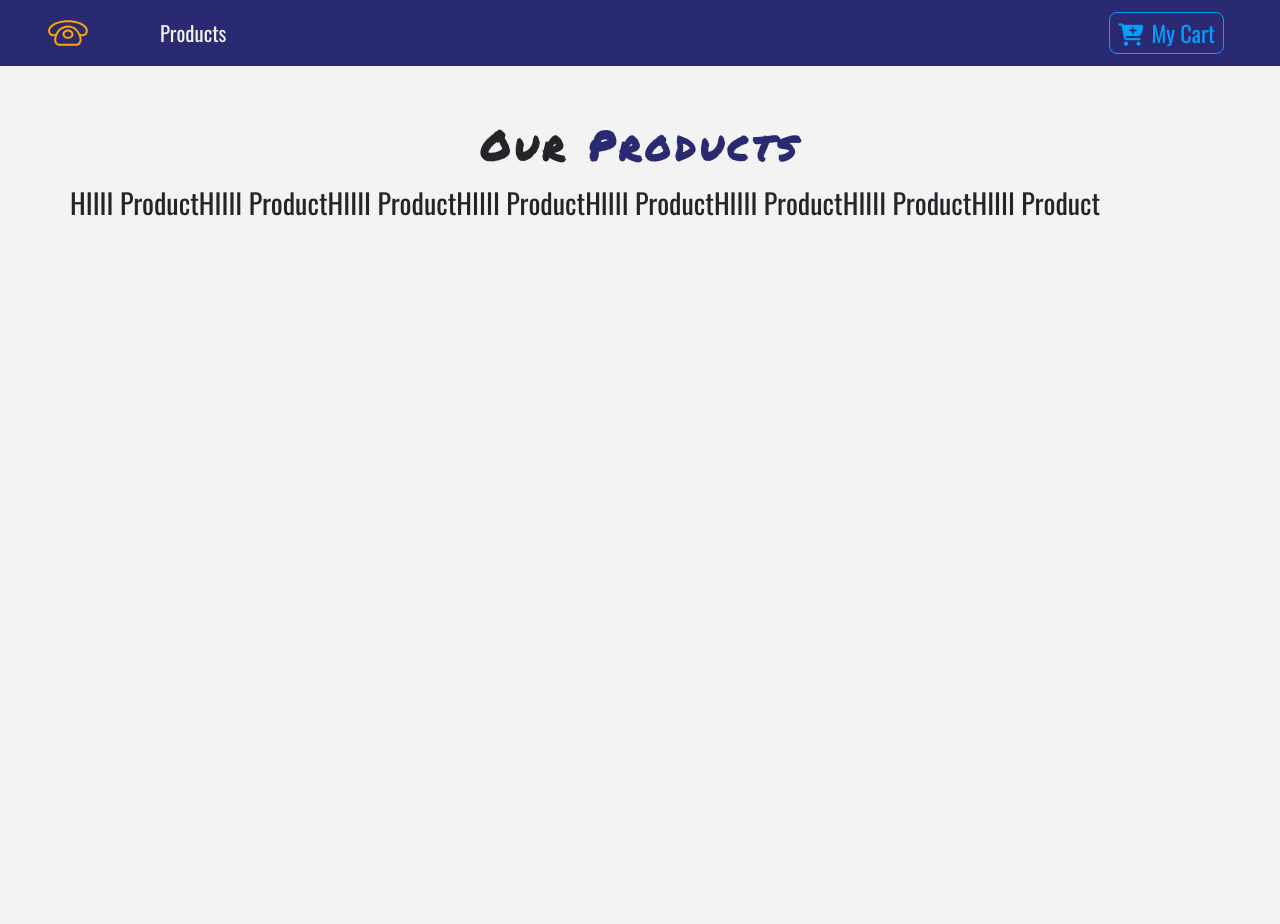
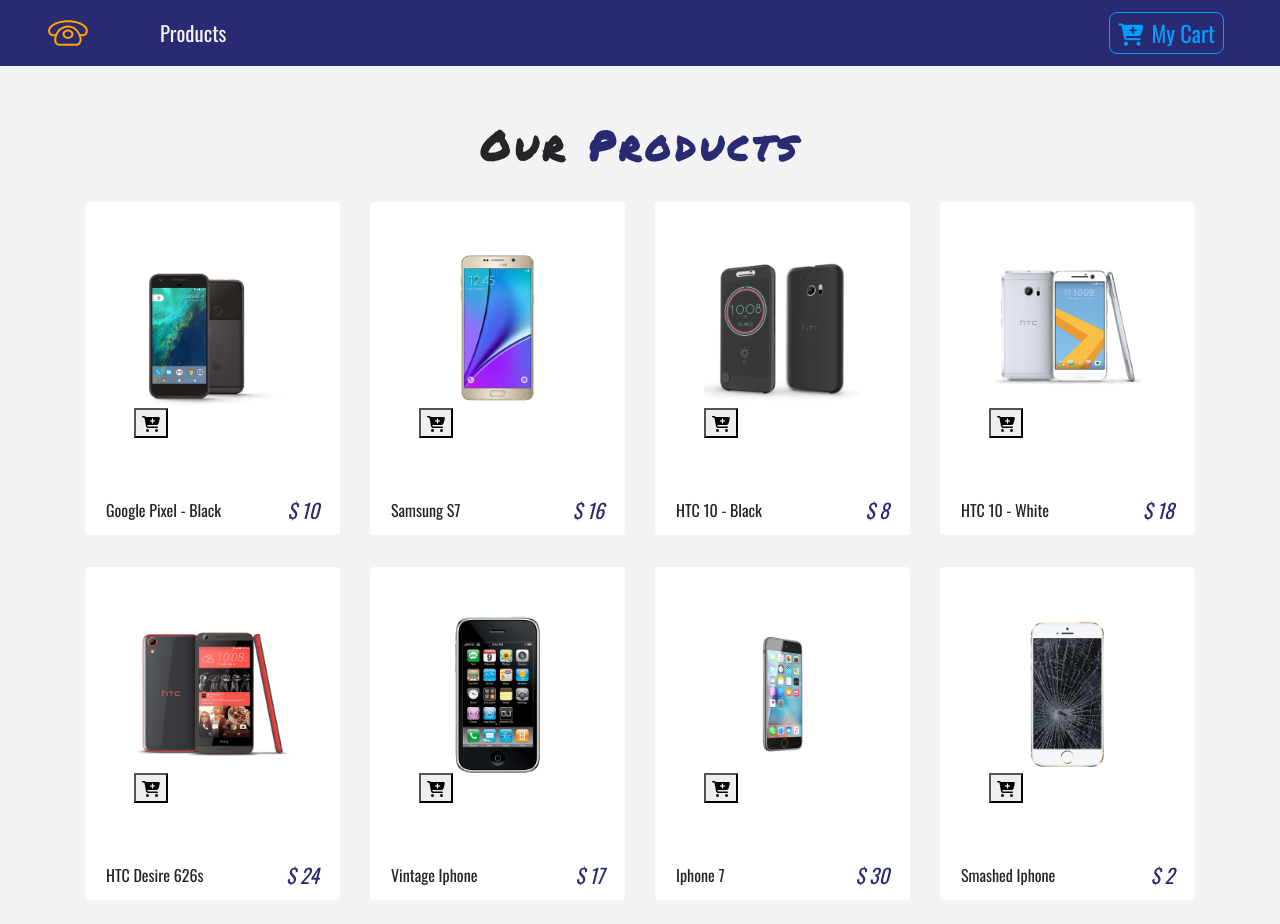
Before and after one commit to ciricstefan/app-ecommerce-store, a React (Create React App) app: page / in a window 1280 px wide. Shown: the top 924 px of the page. Before the commit the page ends 800 px from the top, so only its background shows below. Built offline with nearby package versions, Linux system fonts and the light colour scheme.

Commit message:
create and style Product component

```diff
--- a/src/components/Product.js
+++ b/src/components/Product.js
@@ -1,11 +1,71 @@
 import React, { Component } from "react";
+import styled from "styled-components";
+import { Link } from "react-router-dom";
+import { ProductConsumer } from "../context";
 
 export default class Product extends Component {
   render() {
+    const { id, title, img, price, inCart } = this.props.product;
     return (
-      <div>
-        <h3>HIIII Product</h3>
-      </div>
+      <ProductWrapper className="col-9 mx-auto col-md-6 col-lg-3 my-3">
+        <div className="card">
+          {/* product image */}
+          <div
+            className="img-container p-5"
+            onClick={() => console.log("CLICKED on image")}
+          >
+            <Link to="/details">
+              <img src={img} alt="product" className="card-img-top" />
+            </Link>
+            {/* add to cart button */}
+            <button
+              className="cart-btn"
+              disabled={inCart}
+              onClick={() => console.log("added to cart")}
+            >
+              {inCart ? (
+                <p className="text-capitalize mb-0" disabled>
+                  inCart
+                </p>
+              ) : (
+                <i className="fas fa-cart-plus" />
+              )}
+            </button>
+          </div>
+          {/* card footer */}
+          <div className="card-footer d-flex justify-content-between">
+            <p className="align-self-center mb-0">{title}</p>
+            <h5 className="text-blue font-italic mb-0">
+              <span className="mr-1">$</span>
+              {price}
+            </h5>
+          </div>
+        </div>
+      </ProductWrapper>
     );
   }
 }
+
+const ProductWrapper = styled.div`
+  .card {
+    border-color: transparent;
+    transition: all 1s linear;
+  }
+
+  .card-footer {
+    background: transparent;
+    border-top: transparent;
+    transition: all 1s linear;
+  }
+
+  &:hover {
+    .card {
+      border: 0.04rem solid rgba(0, 0, 0, 0.2);
+      box-shadow: 2px 2px 5px 0px rgba(0, 0, 0, 0.2);
+    }
+
+    .card-footer {
+      background: rgba(247, 247, 247);
+    }
+  }
+`;
```
